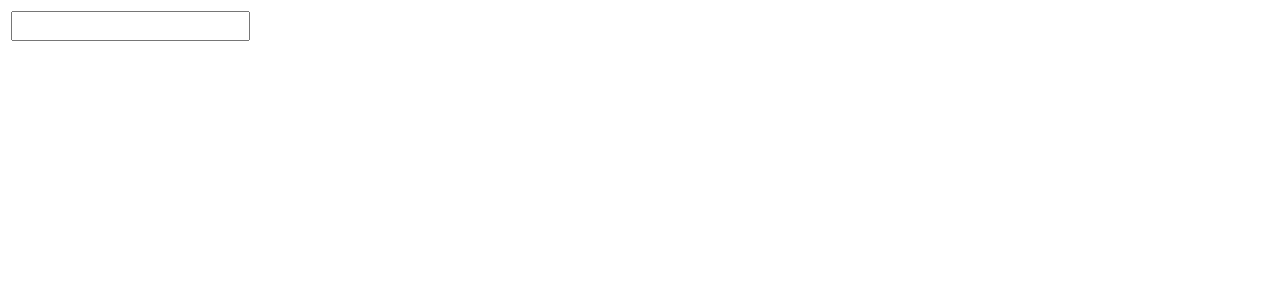
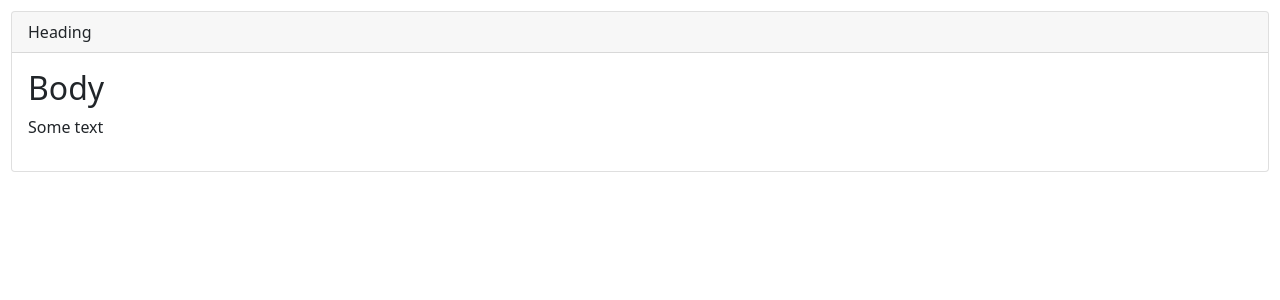
Before and after one commit to mmarcwabo/angularpage, an Angular app: page / in a window 1280 px wide. Shown: the top 300 px of the page. Built offline with nearby package versions, Linux system fonts and the light colour scheme.

Commit message:
Add Card/Panel component

```diff
--- a/src/app/app.component.html
+++ b/src/app/app.component.html
@@ -1,3 +1,7 @@
-<input type="text" [(ngModel)]="title">
-<br/>
-{{ title | titleCase}}
+<bootstrap-panel>
+    <ng-container class="heading">Heading</ng-container>
+    <ng-container class="body">
+        <h2>Body</h2>
+        <p>Some text</p>
+    </ng-container>
+</bootstrap-panel>
--- a/src/app/app.module.ts
+++ b/src/app/app.module.ts
@@ -13,6 +13,7 @@
 import { AuthorComponent } from './author/author.component';
 import { FavoriteComponent } from './favorite/favorite.component';
 import { TitleCasePipe } from './title-case.pipe';
+import { PanelComponent } from './panel/panel.component';
 
 @NgModule({
   declarations: [
@@ -22,7 +23,8 @@
     AuthorComponent,
     SummaryPipe,
     FavoriteComponent,
-    TitleCasePipe
+    TitleCasePipe,
+    PanelComponent
   ],
   imports: [
     BrowserModule,
--- /dev/null
+++ b/src/app/panel/panel.component.html
@@ -0,0 +1,8 @@
+<div class="card panel-default">
+    <div class="card-header">
+        <ng-content select=".heading"></ng-content>
+    </div>
+    <div class="card-body">
+        <ng-content select=".body"></ng-content>
+    </div>
+</div>
--- /dev/null
+++ b/src/app/panel/panel.component.ts
@@ -0,0 +1,15 @@
+import { Component, OnInit } from '@angular/core';
+
+@Component({
+  selector: 'bootstrap-panel',
+  templateUrl: './panel.component.html',
+  styleUrls: ['./panel.component.css']
+})
+export class PanelComponent implements OnInit {
+
+  constructor() { }
+
+  ngOnInit(): void {
+  }
+
+}
```
Also changed, not shown: src/app/panel/panel.component.css (added), 1 other file (tests, documents, lock files or other folders).
